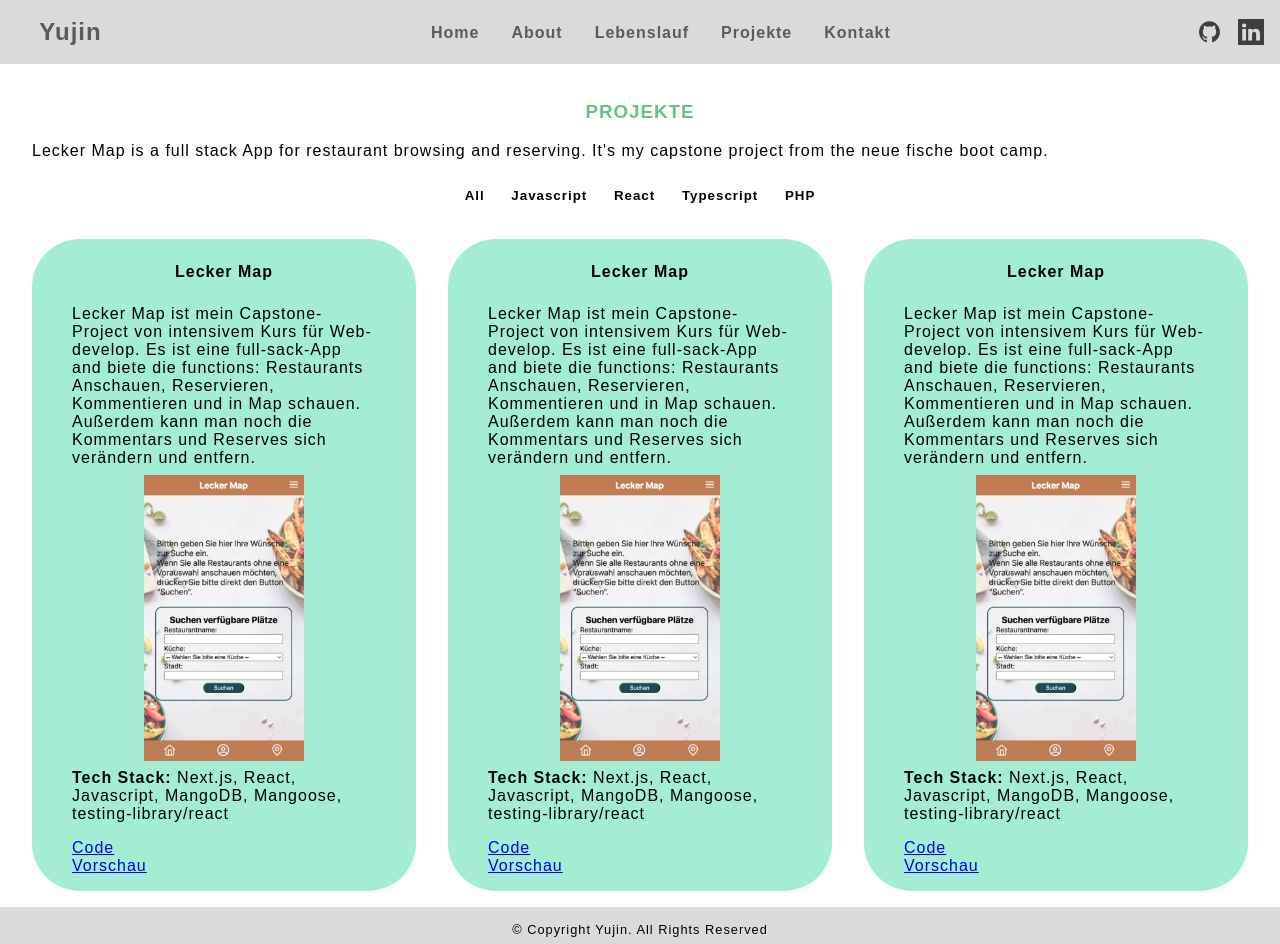
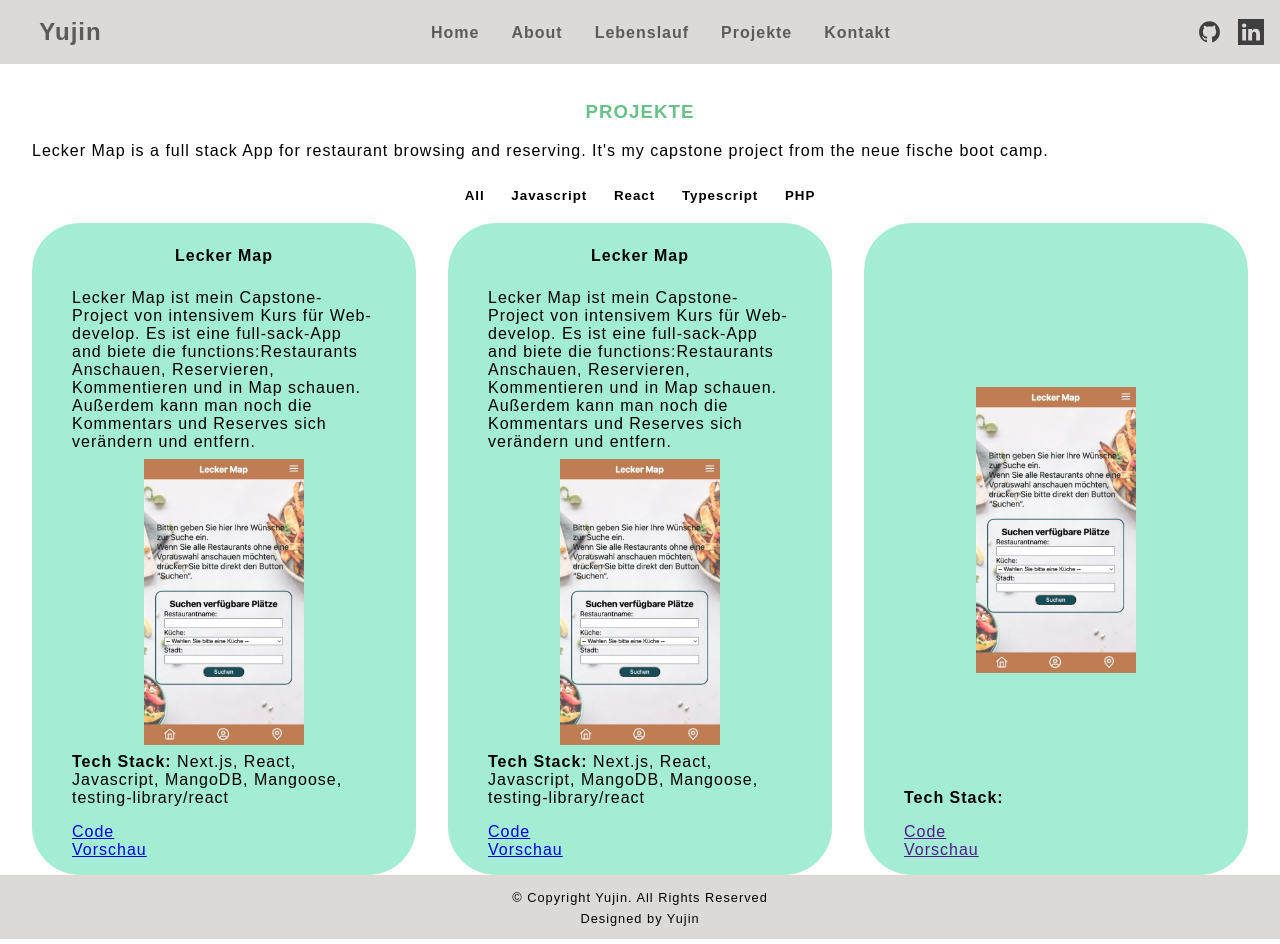
Before and after one commit to LuYujin9/Portfolio, a React (Create React App) app: page /projects in a window 1280 px wide. Shown: the top 944 px of the page. Built offline with nearby package versions, Linux system fonts and the light colour scheme.

Commit message:
created the component 'ProjectCard' and used in page'Projects'

```diff
--- a/src/Pages/Projects.css
+++ b/src/Pages/Projects.css
@@ -32,29 +32,3 @@
     grid-template-columns: 1fr 1fr 1fr;
   }
 }
-
-.project-card {
-  margin: 1em auto;
-  border-radius: 3em;
-  padding: 0.5em;
-  display: flex;
-  flex-direction: column;
-  background-color: rgb(162, 237, 212);
-  animation-duration: 3s;
-  animation-name: slide-in;
-}
-
-.project-description {
-  margin: 0.5em 2em;
-}
-
-.project-foto {
-  margin: auto;
-  width: 10em;
-}
-
-.project-link-container {
-  padding: 0.5em 2em;
-  display: flex;
-  flex-direction: column;
-}
--- a/src/Pages/Projects.js
+++ b/src/Pages/Projects.js
@@ -1,6 +1,40 @@
 import "./Projects.css";
+import ProjectCard from "../components/ProjectCard";
 
 function Projects() {
+  const projects = [
+    {
+      name: "Lecker Map",
+      description:
+        "Lecker Map ist mein Capstone-Project von intensivem Kurs für Web-develop. Es ist eine full-sack-App and biete die functions:Restaurants Anschauen, Reservieren, Kommentieren und in Map schauen. Außerdem kann man noch die Kommentars und Reserves sich verändern und entfern.",
+
+      photo: "/images/lecker-map.jpg",
+      techStack:
+        "Next.js, React, Javascript, MangoDB, Mangoose, testing-library/react",
+      code: "https://github.com/LuYujin9/capstone-project",
+      preview: "https://capstone-project-luyujin9.vercel.app/",
+    },
+    {
+      name: "Lecker Map",
+      description:
+        "Lecker Map ist mein Capstone-Project von intensivem Kurs für Web-develop. Es ist eine full-sack-App and biete die functions:Restaurants Anschauen, Reservieren, Kommentieren und in Map schauen. Außerdem kann man noch die Kommentars und Reserves sich verändern und entfern.",
+
+      photo: "/images/lecker-map.jpg",
+      techStack:
+        "Next.js, React, Javascript, MangoDB, Mangoose, testing-library/react",
+      code: "https://github.com/LuYujin9/capstone-project",
+      preview: "https://capstone-project-luyujin9.vercel.app/",
+    },
+    {
+      name: "",
+      description: "",
+      photo: "/images/lecker-map.jpg",
+      techStack: "",
+      code: "",
+      preview: "",
+    },
+  ];
+
   return (
     <main>
       <article>
@@ -28,111 +62,9 @@ function Projects() {
         </button>
       </div>
       <ul className="projects-container">
-        <li className="project-card">
-          <h4>Lecker Map</h4>
-          <p className="project-description">
-            Lecker Map ist mein Capstone-Project von intensivem Kurs für
-            Web-develop. Es ist eine full-sack-App and biete die functions:
-            Restaurants Anschauen, Reservieren, Kommentieren und in Map schauen.
-            Außerdem kann man noch die Kommentars und Reserves sich verändern
-            und entfern.
-          </p>
-          <img
-            src="/images/lecker-map.jpg"
-            alt="foto of project"
-            className="project-foto"
-          />
-          <p className="project-description">
-            <strong>Tech Stack: </strong>Next.js, React, Javascript, MangoDB,
-            Mangoose, testing-library/react
-          </p>
-          <div className="project-link-container">
-            <a
-              href="https://github.com/LuYujin9/capstone-project"
-              target="_blank"
-              rel="noreferrer"
-            >
-              Code
-            </a>
-            <a
-              href="https://capstone-project-luyujin9.vercel.app/"
-              target="_blank"
-              rel="noreferrer"
-            >
-              Vorschau
-            </a>
-          </div>
-        </li>
-        <li className="project-card">
-          <h4>Lecker Map</h4>
-          <p className="project-description">
-            Lecker Map ist mein Capstone-Project von intensivem Kurs für
-            Web-develop. Es ist eine full-sack-App and biete die functions:
-            Restaurants Anschauen, Reservieren, Kommentieren und in Map schauen.
-            Außerdem kann man noch die Kommentars und Reserves sich verändern
-            und entfern.
-          </p>
-          <img
-            src="/images/lecker-map.jpg"
-            alt="foto of project"
-            className="project-foto"
-          />
-          <p className="project-description">
-            <strong>Tech Stack: </strong>Next.js, React, Javascript, MangoDB,
-            Mangoose, testing-library/react
-          </p>
-          <div className="project-link-container">
-            <a
-              href="https://github.com/LuYujin9/capstone-project"
-              target="_blank"
-              rel="noreferrer"
-            >
-              Code
-            </a>
-            <a
-              href="https://capstone-project-luyujin9.vercel.app/"
-              target="_blank"
-              rel="noreferrer"
-            >
-              Vorschau
-            </a>
-          </div>
-        </li>
-        <li className="project-card">
-          <h4>Lecker Map</h4>
-          <p className="project-description">
-            Lecker Map ist mein Capstone-Project von intensivem Kurs für
-            Web-develop. Es ist eine full-sack-App and biete die functions:
-            Restaurants Anschauen, Reservieren, Kommentieren und in Map schauen.
-            Außerdem kann man noch die Kommentars und Reserves sich verändern
-            und entfern.
-          </p>
-          <img
-            src="/images/lecker-map.jpg"
-            alt="foto of project"
-            className="project-foto"
-          />
-          <p className="project-description">
-            <strong>Tech Stack: </strong>Next.js, React, Javascript, MangoDB,
-            Mangoose, testing-library/react
-          </p>
-          <div className="project-link-container">
-            <a
-              href="https://github.com/LuYujin9/capstone-project"
-              target="_blank"
-              rel="noreferrer"
-            >
-              Code
-            </a>
-            <a
-              href="https://capstone-project-luyujin9.vercel.app/"
-              target="_blank"
-              rel="noreferrer"
-            >
-              Vorschau
-            </a>
-          </div>
-        </li>
+        {projects.map((project) => (
+          <ProjectCard project={project} />
+        ))}
       </ul>
     </main>
   );
--- /dev/null
+++ b/src/components/ProjectCard/ProjectCard.css
@@ -0,0 +1,24 @@
+.project-card {
+  border-radius: 3em;
+  padding: 0.5em;
+  display: flex;
+  flex-direction: column;
+  background-color: rgb(162, 237, 212);
+  animation-duration: 3s;
+  animation-name: slide-in;
+}
+
+.project-description {
+  margin: 0.5em 2em;
+}
+
+.project-foto {
+  margin: auto;
+  width: 10em;
+}
+
+.project-link-container {
+  padding: 0.5em 2em;
+  display: flex;
+  flex-direction: column;
+}
--- /dev/null
+++ b/src/components/ProjectCard/index.js
@@ -0,0 +1,25 @@
+import "./ProjectCard.css";
+
+function ProjectCard({ project }) {
+  return (
+    <li className="project-card">
+      <h4>{project.name}</h4>
+      <p className="project-description">{project.description}</p>
+      <img src={project.photo} alt="foto of project" className="project-foto" />
+      <p className="project-description">
+        <strong>Tech Stack: </strong>
+        {project.techStack}
+      </p>
+      <div className="project-link-container">
+        <a href={project.code} target="_blank" rel="noreferrer">
+          Code
+        </a>
+        <a href={project.preview} target="_blank" rel="noreferrer">
+          Vorschau
+        </a>
+      </div>
+    </li>
+  );
+}
+
+export default ProjectCard;
```
